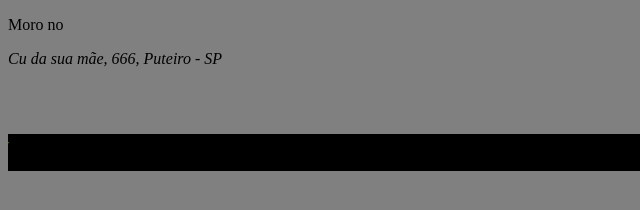
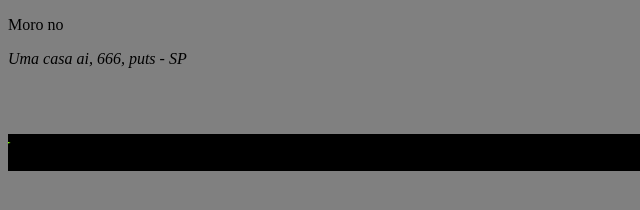
Before and after one commit to Fezoka/HTML5-CSS3, a plain HTML site: page ex006/index.html in a window 1280 px wide. Shown: the full height of the page, 0-640 px from the left. Drawn offline with Linux system fonts and the light colour scheme.

Commit message:
Add files via upload

```diff
--- a/ex006/index.html
+++ b/ex006/index.html
@@ -15,7 +15,7 @@
 </head>
 <body>
     <p>
-        Moro no <address>Cu da sua mãe, 666, Puteiro - SP</address>
+        Moro no <address>Uma casa ai, 666, puts - SP</address>
     </p>
 <br>
     <h1>
```
